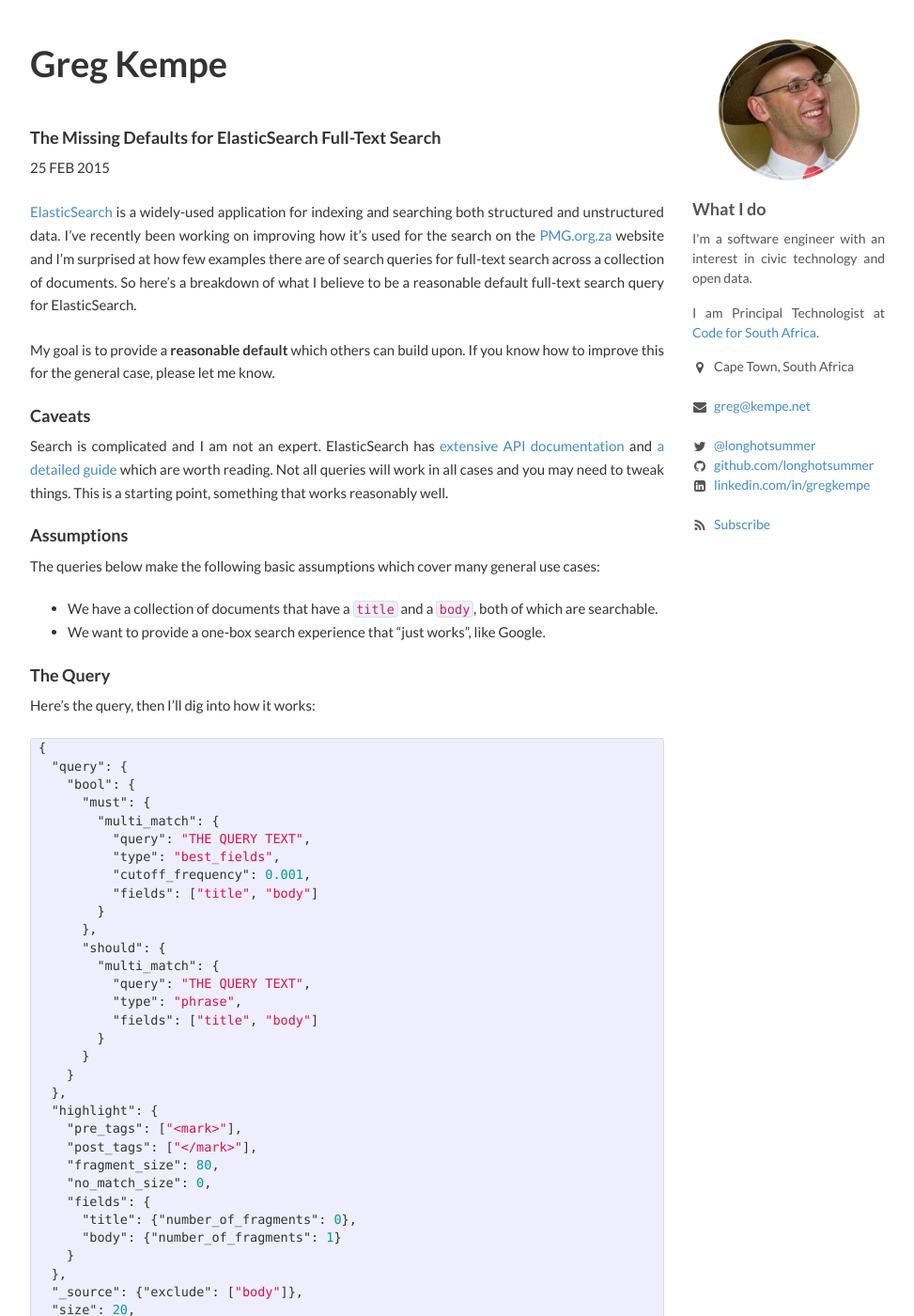
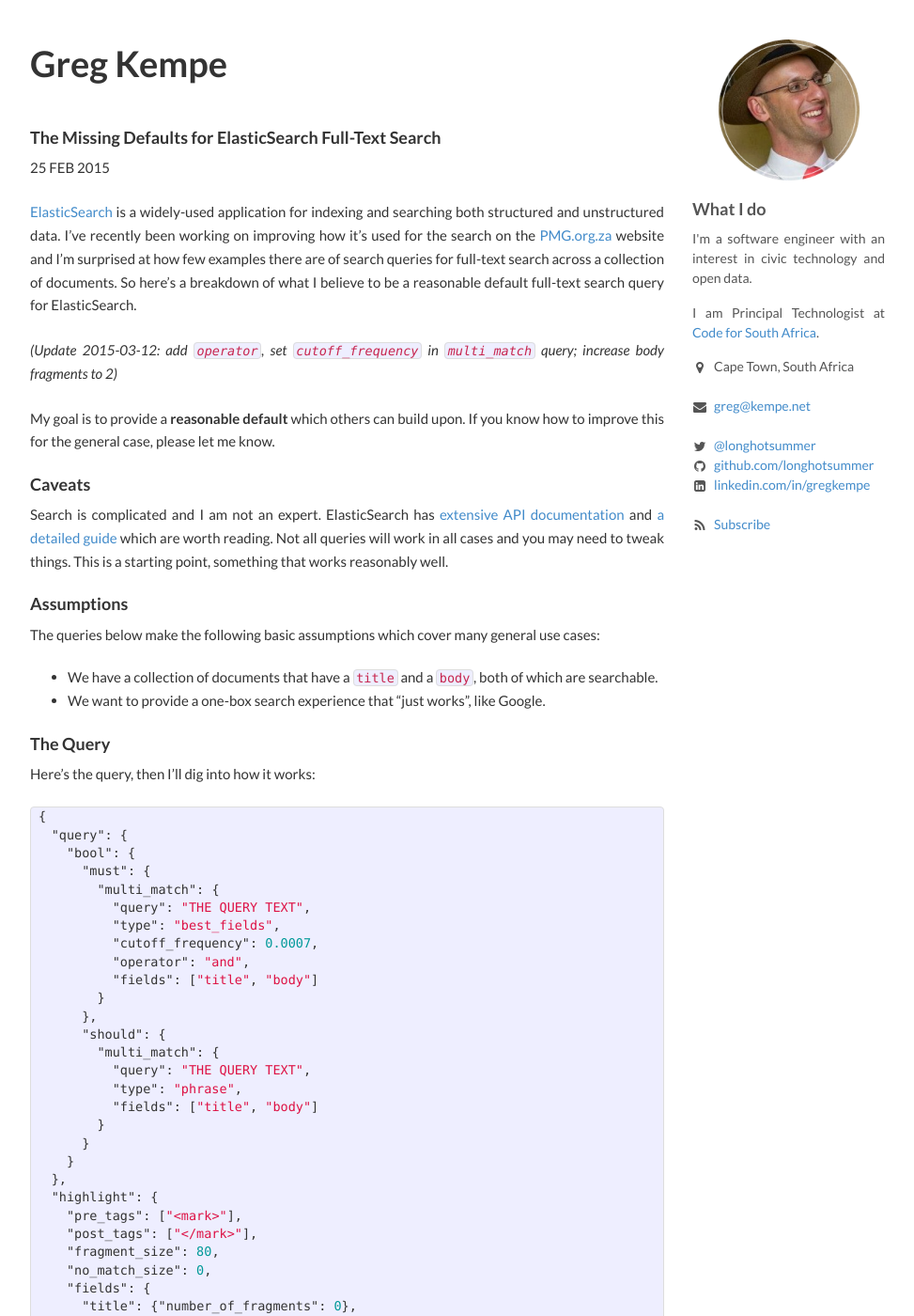
Before and after one commit to longhotsummer/longhotsummer.github.io, a Jekyll site: the page built from _posts/2015-02-25-elasticsearch-query-full-text-search.md, in a window 1280 px wide and 1400 px high. Shown: the whole window at 94% size, without its empty margins (153-1126 px from the left). Built offline with Jekyll 4.4.1, drawn with Linux system fonts in a browser that asks for light colours; nearby versions of some CDN libraries; Markdown is read by kramdown in place of the engine named in the settings; comment, search, counter and statistics services are not loaded; some of the changed text lies outside the part shown.

Commit message:
Tweaks to elasticsearch defaults

```diff
--- a/_posts/2015-02-25-elasticsearch-query-full-text-search.md
+++ b/_posts/2015-02-25-elasticsearch-query-full-text-search.md
@@ -9,6 +9,8 @@
 website and I'm surprised at how few examples there are of search queries for full-text search across
 a collection of documents. So here's a breakdown of what I believe to be a reasonable default full-text
 search query for ElasticSearch.
+
+*(Update 2015-03-12: add ``operator``, set ``cutoff_frequency`` in ``multi_match`` query; increase body fragments to 2)*
 
 My goal is to provide a **reasonable default** which others can build upon. If you know how to improve this for the general case, please let me know.
 
@@ -38,7 +40,8 @@
         "multi_match": {
           "query": "THE QUERY TEXT",
           "type": "best_fields",
-          "cutoff_frequency": 0.001,
+          "cutoff_frequency": 0.0007,
+          "operator": "and",
           "fields": ["title", "body"]
         }
       },
@@ -58,7 +61,7 @@
     "no_match_size": 0,
     "fields": {
       "title": {"number_of_fragments": 0},
-      "body": {"number_of_fragments": 1}
+      "body": {"number_of_fragments": 2}
     }
   },
   "_source": {"exclude": ["body"]},
@@ -84,7 +87,8 @@
       "multi_match": {
         "query": "THE QUERY TEXT",
         "type": "best_fields",
-        "cutoff_frequency": 0.001,
+        "cutoff_frequency": 0.0007,
+        "operator": "and",
         "fields": ["title", "body"]
       }
     },
```
